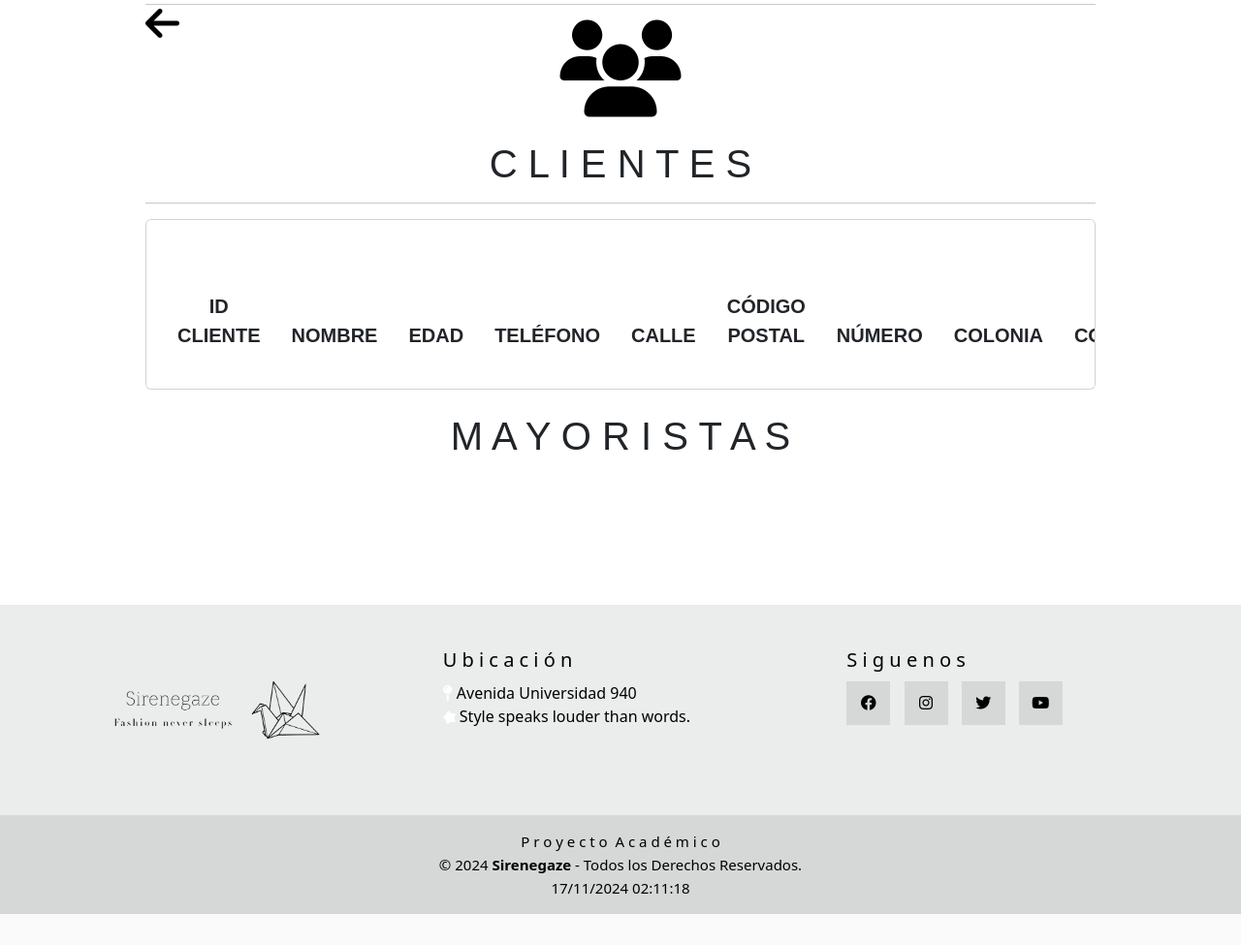
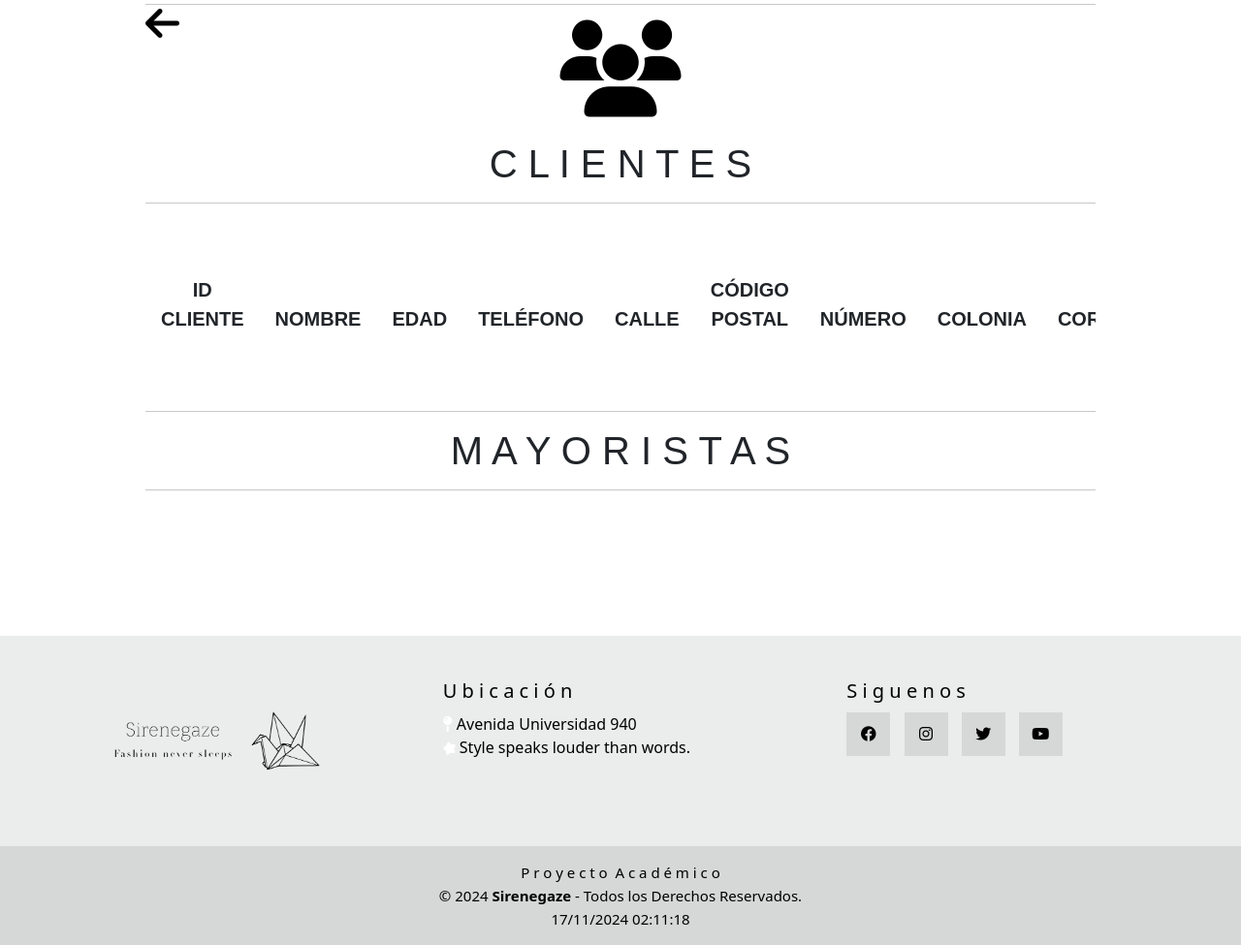
Before and after one commit to OmarReyesRmz/Sirengaze, a PHP site: page /showclientes.php in a window 1280 px wide. Shown: the part 146-1121 px from the top of the page at 97% size. Before the commit the page ends 1089 px from the top, so only its background shows below. Run offline with PHP 8.4, Linux system fonts and the light colour scheme; data that the repository does not hold is empty; some libraries are stand-ins or nearby versions; some web fonts are replaced.

Commit message:
actualizacion diseño
diseño prueba

```diff
--- a/showclientes.php
+++ b/showclientes.php
@@ -47,7 +47,7 @@ session_start();
             $resultadoMayoristas = $conn->query($mayoristas);
         ?>
 
-        <div class="table-responsive card card-body">
+        <div class="table-responsive">
             <table class="table table-borderless table-hover prod">
                 <thead>
                     <tr>
@@ -96,13 +96,15 @@ session_start();
 
 
         <p class="d-inline-flex gap-1">
+        <br><hr>
         <h1 class="titulo" data-bs-toggle="collapse" href="#tablaMayoristas" role="button" aria-expanded="false" aria-controls="tablaMayoristas">
             M A Y O R I S T A S
         </h1>
+        <hr>
         </p>
 
         <div class="collapse" id="tablaMayoristas">
-        <div class="card card-body">
+        <div class="">
             <div class="table-responsive">
                 <table class="table table-borderless table-hover prod">
                     <thead>
```
